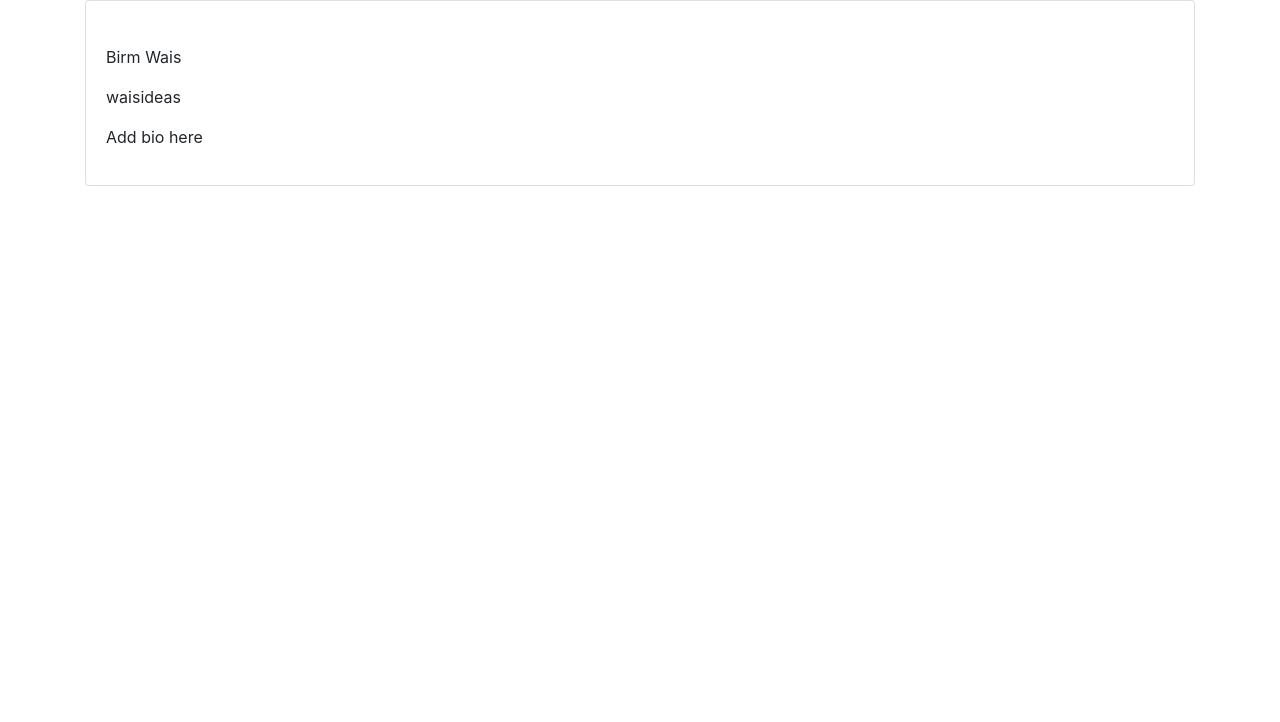
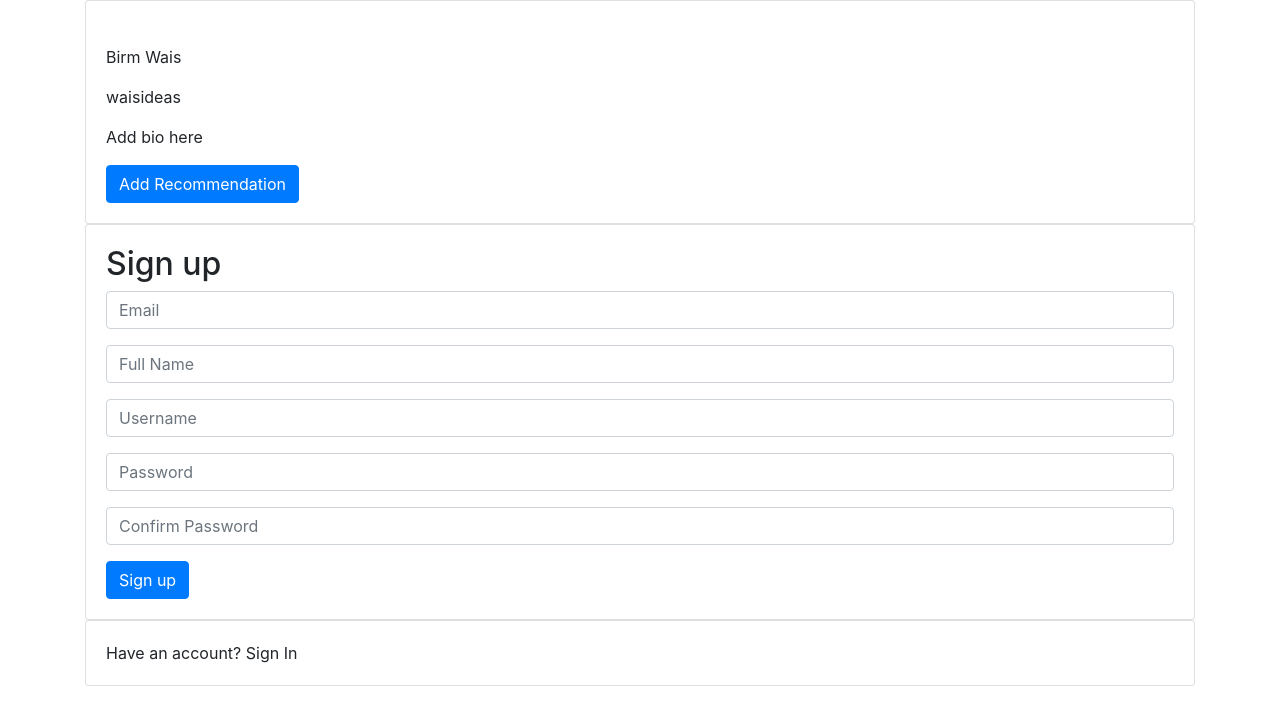
Before and after one commit to waiscodes/Recs-Page, a React (Create React App) app: page / in a window 1280 px wide. Shown: the top 722 px of the page. Built offline with nearby package versions, Linux system fonts and the light colour scheme; no server answers.

Commit message:
added password ref

```diff
--- a/src/App.js
+++ b/src/App.js
@@ -10,6 +10,7 @@ function App() {
     <AuthProvider className='App'>
       <Container>
         <ProfilePage />
+        <SignupPage />
       </Container>
     </AuthProvider>
   );
--- a/src/pages/ProfilePage.jsx
+++ b/src/pages/ProfilePage.jsx
@@ -11,6 +11,7 @@ const ProfilePage = () => {
             <p className='display-name'>Birm Wais</p>
             <p className='username'>waisideas</p>
             <p>Add bio here</p>
+            <Button>Add Recommendation</Button>
           </div>
         </Card.Body>
       </Card>
--- a/src/pages/SignupPage.jsx
+++ b/src/pages/SignupPage.jsx
@@ -1,5 +1,5 @@
-import React, { useRef } from "react";
-import { Card, Form, Button } from "react-bootstrap";
+import React, { useRef, useState } from "react";
+import { Card, Form, Button, Alert } from "react-bootstrap";
 import { useAuth } from "../contexts/AuthContext";
 
 const SignupPage = () => {
@@ -9,18 +9,33 @@ const SignupPage = () => {
   const passwordRef = useRef();
   const conPasswordRef = useRef();
   const { signup } = useAuth();
+  const [error, setError] = useState("");
+  const [loading, setLoading] = useState(false);
 
-  const handleSubmit = (e) => {
+  const handleSubmit = async (e) => {
     e.preventDefault();
 
-    signup(emailRef.current.value, passwordRef.current.value);
+    if (passwordRef.current.value !== conPasswordRef.current.value) {
+      return setError("Passwords do not match");
+    }
+
+    try {
+      setError("");
+      setLoading(true);
+      await signup(emailRef.current.value, passwordRef.current.value);
+    } catch {
+      setError("Failed to create account");
+    }
+
+    setLoading(false);
   };
 
   return (
     <>
       <Card>
         <Card.Body>
-          <h2>Sign in</h2>
+          <h2>Sign up</h2>
+          {error && <Alert variant='danger'>{error}</Alert>}
           <Form onSubmit={handleSubmit}>
             <Form.Group>
               <Form.Label className='d-none'>Email</Form.Label>
@@ -71,7 +86,9 @@ const SignupPage = () => {
                 ref={conPasswordRef}
               />
             </Form.Group>
-            <Button type='Submit'>Sign In</Button>
+            <Button type='Submit' disabled={loading}>
+              Sign up
+            </Button>
           </Form>
         </Card.Body>
       </Card>
```
